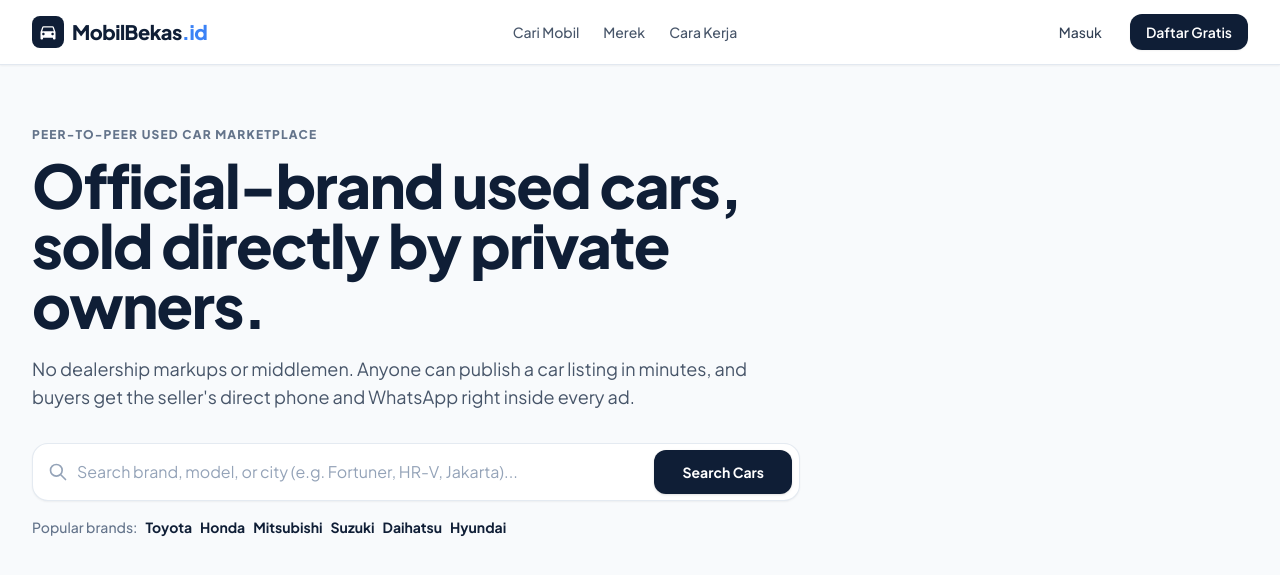
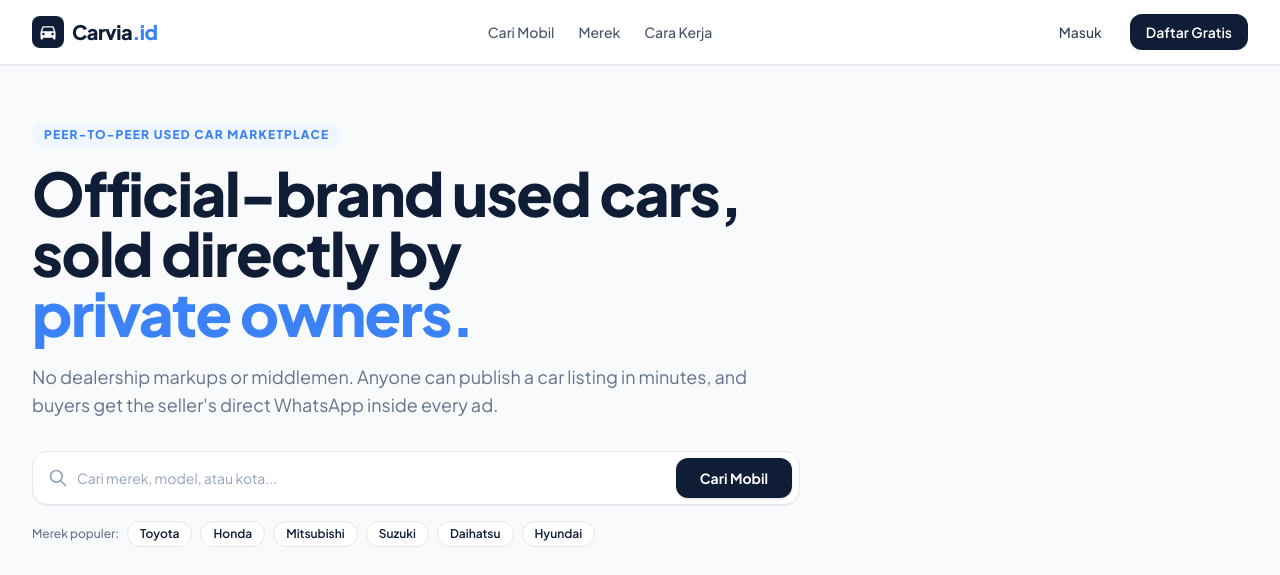
Before and after one commit to KenlieAB/Carvia-Used-Car-Marketplace, a Laravel app: page / in a window 1280 px wide. Shown: the top 575 px of the page. Run offline with Laravel 12, Linux system fonts and the light colour scheme; data comes from the database, SQL or seed files in the repository; style sheets or scripts are compiled from the project's sources.

Commit message:
feat(home): update Carvia branding, hero layout, and fix carousel controls

```diff
--- a/resources/views/home.blade.php
+++ b/resources/views/home.blade.php
@@ -3,44 +3,46 @@
 @section('content')
 <div class="max-w-7xl mx-auto px-4 sm:px-6 lg:px-8 py-8 md:py-14">
 
-    <!-- 1. Hero Section -->
-    <div class="max-w-3xl mb-10">
-        <span class="inline-block text-xs font-extrabold tracking-widest uppercase text-slate-500 mb-3">
+    <!-- 1. Hero Section — full width -->
+    <div class="w-full mb-10">
+        <span class="inline-block text-xs font-extrabold tracking-widest uppercase text-blue-500 bg-blue-50 px-3 py-1 rounded-full mb-4">
             PEER-TO-PEER USED CAR MARKETPLACE
         </span>
-        <h1 class="text-4xl sm:text-5xl lg:text-6xl font-extrabold text-[#0f1e36] tracking-tight leading-[1.15] mb-5">
-            Official-brand used cars, sold directly by private owners.
+        <h1 class="text-4xl sm:text-5xl xl:text-6xl font-extrabold text-[#0f1e36] tracking-tight leading-[1.1] mb-5">
+            Official-brand used cars,<br>
+            sold directly by<br>
+            <span class="text-blue-500">private owners.</span>
         </h1>
-        <p class="text-slate-600 text-base sm:text-lg leading-relaxed mb-8">
-            No dealership markups or middlemen. Anyone can publish a car listing in minutes, and buyers get the seller's direct phone and WhatsApp right inside every ad.
+        <p class="text-slate-500 text-base sm:text-lg leading-relaxed mb-8 max-w-3xl">
+            No dealership markups or middlemen. Anyone can publish a car listing in minutes, and buyers get the seller's direct WhatsApp inside every ad.
         </p>
 
-        <!-- Search Bar (Redirects to /cars) -->
-        <form action="{{ route('cars.index') }}" method="GET" class="relative flex items-center">
+        <!-- Search Bar — full width -->
+        <form action="{{ route('cars.index') }}" method="GET" class="relative flex items-center max-w-3xl mb-4">
             <div class="relative w-full">
                 <div class="absolute inset-y-0 left-0 pl-4 flex items-center pointer-events-none text-slate-400">
                     <svg class="w-5 h-5" fill="none" stroke="currentColor" viewBox="0 0 24 24">
-                        <path stroke-linecap="round" stroke-linejoin="round" stroke-width="2" d="M21 21l-6-6m2-5a7 7 0 11-14 0 7 7 0 0114 0z"></path>
+                        <path stroke-linecap="round" stroke-linejoin="round" stroke-width="2" d="M21 21l-6-6m2-5a7 7 0 11-14 0 7 7 0 0114 0z"/>
                     </svg>
                 </div>
                 <input type="text"
                        name="q"
-                       placeholder="Search brand, model, or city (e.g. Fortuner, HR-V, Jakarta)..."
-                       class="w-full pl-11 pr-36 py-4 rounded-2xl bg-white border border-slate-200/90 shadow-sm text-sm sm:text-base text-slate-800 placeholder-slate-400 focus:outline-none focus:ring-2 focus:ring-[#0f1e36] focus:border-transparent transition">
+                       placeholder="Cari merek, model, atau kota..."
+                       class="w-full pl-11 pr-36 py-4 rounded-2xl bg-white border border-slate-200 shadow-sm text-sm text-slate-800 placeholder-slate-400 focus:outline-none focus:ring-2 focus:ring-[#0f1e36] focus:border-transparent transition">
             </div>
             <button type="submit"
-                    class="absolute right-2 px-5 sm:px-7 py-2.5 sm:py-3 rounded-xl bg-[#0f1e36] hover:bg-[#1a2f50] text-white text-sm font-bold shadow transition active:scale-95">
-                Search Cars
+                    class="absolute right-2 px-5 sm:px-6 py-2.5 rounded-xl bg-[#0f1e36] hover:bg-[#1a2f50] text-white text-sm font-bold shadow transition active:scale-95">
+                Cari Mobil
             </button>
         </form>
 
         <!-- Popular Brands Pills -->
         @if($popularBrands->isNotEmpty())
-            <div class="flex flex-wrap items-center gap-2 mt-4 text-xs sm:text-sm text-slate-500">
-                <span class="font-medium">Popular brands:</span>
+            <div class="flex flex-wrap items-center gap-2 text-xs text-slate-500">
+                <span class="font-medium">Merek populer:</span>
                 @foreach($popularBrands as $brand)
                     <a href="{{ route('cars.index', ['brand' => $brand->slug]) }}"
-                       class="font-bold text-[#0f1e36] hover:text-blue-600 transition">
+                       class="px-3 py-1 rounded-full bg-white border border-slate-200 font-semibold text-[#0f1e36] hover:bg-[#0f1e36] hover:text-white hover:border-[#0f1e36] transition text-xs">
                         {{ $brand->name }}
                     </a>
                 @endforeach
@@ -50,7 +52,7 @@
 
     <!-- 2. Featured Showcase Carousel -->
     @if($featuredCars->isNotEmpty())
-        <div class="relative rounded-3xl overflow-hidden shadow-sm border border-slate-200/80 bg-slate-900 aspect-[16/9] sm:aspect-[21/9] max-h-[520px] mb-8 group" id="featuredCarousel">
+        <div class="relative rounded-3xl overflow-hidden shadow-sm border border-slate-200/80 bg-slate-900 aspect-[16/9] sm:aspect-[21/9] max-h-[520px] mb-8" id="featuredCarousel">
             @foreach($featuredCars as $index => $car)
                 <div class="carousel-slide absolute inset-0 transition-opacity duration-700 ease-in-out {{ $index === 0 ? 'opacity-100 z-10' : 'opacity-0 z-0 pointer-events-none' }}"
                      data-index="{{ $index }}">
@@ -91,15 +93,15 @@
                 </div>
             @endforeach
 
-            <!-- Carousel Navigation Arrows -->
+            <!-- Carousel Navigation Arrows — always visible -->
             <button id="prevSlideBtn" type="button"
-                    class="absolute left-4 top-1/2 -translate-y-1/2 z-20 w-11 h-11 rounded-full bg-black/40 hover:bg-black/70 text-white flex items-center justify-center backdrop-blur-sm transition opacity-0 group-hover:opacity-100 focus:outline-none">
+                    class="absolute left-4 top-1/2 -translate-y-1/2 z-20 w-11 h-11 rounded-full bg-black/50 hover:bg-black/80 text-white flex items-center justify-center backdrop-blur-sm transition focus:outline-none">
                 <svg class="w-6 h-6" fill="none" stroke="currentColor" viewBox="0 0 24 24">
                     <path stroke-linecap="round" stroke-linejoin="round" stroke-width="2.5" d="M15 19l-7-7 7-7"></path>
                 </svg>
             </button>
             <button id="nextSlideBtn" type="button"
-                    class="absolute right-4 top-1/2 -translate-y-1/2 z-20 w-11 h-11 rounded-full bg-black/40 hover:bg-black/70 text-white flex items-center justify-center backdrop-blur-sm transition opacity-0 group-hover:opacity-100 focus:outline-none">
+                    class="absolute right-4 top-1/2 -translate-y-1/2 z-20 w-11 h-11 rounded-full bg-black/50 hover:bg-black/80 text-white flex items-center justify-center backdrop-blur-sm transition focus:outline-none">
                 <svg class="w-6 h-6" fill="none" stroke="currentColor" viewBox="0 0 24 24">
                     <path stroke-linecap="round" stroke-linejoin="round" stroke-width="2.5" d="M9 5l7 7-7 7"></path>
                 </svg>
--- a/resources/views/layouts/app.blade.php
+++ b/resources/views/layouts/app.blade.php
@@ -5,7 +5,7 @@
     <meta name="viewport" content="width=device-width, initial-scale=1">
     <meta name="csrf-token" content="{{ csrf_token() }}">
 
-    <title>{{ $title ?? config('app.name', 'MobilBekas.id') }} — Jual Beli Mobil Bekas Terpercaya</title>
+    <title>{{ $title ?? config('app.name', 'Carvia') }} — Jual Beli Mobil Bekas Terpercaya</title>
 
     <!-- Fonts: Plus Jakarta Sans -->
     <link rel="preconnect" href="https://fonts.googleapis.com">
@@ -29,7 +29,7 @@
                             <path d="M18.92 6.01C18.72 5.42 18.16 5 17.5 5h-11c-.66 0-1.21.42-1.42 1.01L3 12v8c0 .55.45 1 1 1h1c.55 0 1-.45 1-1v-1h12v1c0 .55.45 1 1 1h1c.55 0 1-.45 1-1v-8l-2.08-5.99zM6.5 16c-.83 0-1.5-.67-1.5-1.5S5.67 13 6.5 13s1.5.67 1.5 1.5S7.33 16 6.5 16zm11 0c-.83 0-1.5-.67-1.5-1.5s.67-1.5 1.5-1.5 1.5.67 1.5 1.5-.67 1.5-1.5 1.5zM5 11l1.5-4.5h11L19 11H5z"/>
                         </svg>
                     </div>
-                    <span class="text-xl font-extrabold text-[#0f1e36] tracking-tight">MobilBekas<span class="text-blue-500">.id</span></span>
+                    <span class="text-xl font-extrabold text-[#0f1e36] tracking-tight">Carvia<span class="text-blue-500">.id</span></span>
                 </a>
 
                 {{-- Desktop Nav Links --}}
@@ -243,7 +243,7 @@
                                 <path d="M18.92 6.01C18.72 5.42 18.16 5 17.5 5h-11c-.66 0-1.21.42-1.42 1.01L3 12v8c0 .55.45 1 1 1h1c.55 0 1-.45 1-1v-1h12v1c0 .55.45 1 1 1h1c.55 0 1-.45 1-1v-8l-2.08-5.99zM6.5 16c-.83 0-1.5-.67-1.5-1.5S5.67 13 6.5 13s1.5.67 1.5 1.5S7.33 16 6.5 16zm11 0c-.83 0-1.5-.67-1.5-1.5s.67-1.5 1.5-1.5 1.5.67 1.5 1.5-.67 1.5-1.5 1.5zM5 11l1.5-4.5h11L19 11H5z"/>
                             </svg>
                         </div>
-                        <span class="text-lg font-extrabold text-white">MobilBekas<span class="text-blue-400">.id</span></span>
+                        <span class="text-lg font-extrabold text-white">Carvia<span class="text-blue-400">.id</span></span>
                     </div>
                     <p class="text-sm text-slate-400 leading-relaxed">
                         Platform jual beli mobil bekas terpercaya. Hubungi penjual langsung via WhatsApp, tanpa perantara.
@@ -289,12 +289,15 @@
             </div>
 
             <div class="border-t border-white/10 mt-10 pt-6 flex flex-col md:flex-row items-center justify-between gap-3 text-xs text-slate-500">
-                <p>&copy; {{ date('Y') }} MobilBekas.id — Hak cipta dilindungi.</p>
+                <p>&copy; {{ date('Y') }} Carvia.id — Hak cipta dilindungi.</p>
                 <p>Built with ❤️ using Laravel & Tailwind CSS</p>
             </div>
         </div>
     </footer>
     {{-- ===================== END FOOTER ===================== --}}
 
+    {{-- Page-specific scripts --}}
+    @stack('scripts')
+
 </body>
 </html>
```
